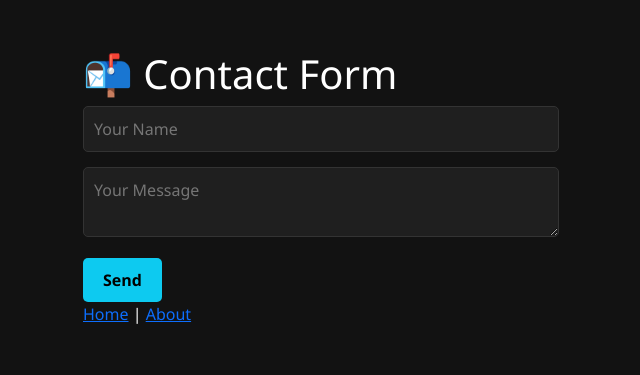
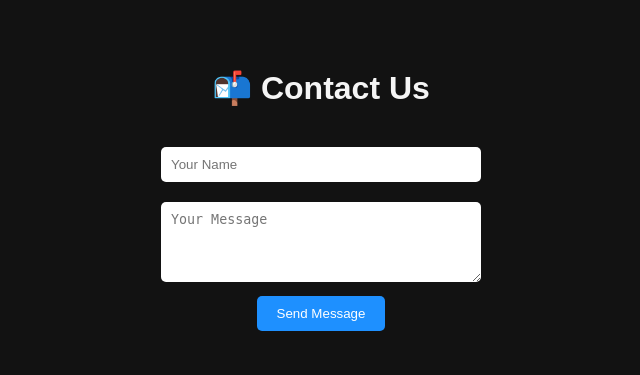
Before and after one commit to shoryaG19/flask-website1, a Flask app: page /contact in a window 1280 px wide. Shown: the top 375 px of the page, without its empty margins (319-959 px from the left). Run offline with Flask 3, Linux system fonts and the light colour scheme.

Commit message:
Update contact.html

```diff
--- a/templates/contact.html
+++ b/templates/contact.html
@@ -2,47 +2,70 @@
 <html lang="en">
 <head>
     <meta charset="UTF-8">
-    <title>Contact</title>
-    <link href="https://cdn.jsdelivr.net/npm/bootstrap@5.3.0/dist/css/bootstrap.min.css" rel="stylesheet">
+    <title>Contact Us</title>
     <style>
         body {
+            font-family: Arial, sans-serif;
             background-color: #121212;
-            color: #fff;
-            padding: 50px;
-            font-family: 'Segoe UI', sans-serif;
+            color: #f5f5f5;
+            text-align: center;
+            padding: 40px;
+        }
+        .flash {
+            padding: 10px;
+            margin: 15px auto;
+            width: 60%;
+            border-radius: 8px;
+            font-weight: bold;
+        }
+        .flash.success {
+            background-color: #28a745;
+            color: white;
+        }
+        .flash.error {
+            background-color: #dc3545;
+            color: white;
+        }
+        form {
+            margin-top: 30px;
         }
         input, textarea {
-            width: 100%;
             padding: 10px;
-            background: #1f1f1f;
-            color: white;
-            border: 1px solid #333;
+            width: 300px;
+            margin: 10px;
             border-radius: 5px;
-            margin-bottom: 15px;
-        }
-        .container {
-            max-width: 500px;
-            margin: auto;
+            border: none;
         }
         button {
-            background-color: #0dcaf0;
+            background-color: #1e90ff;
+            color: white;
+            padding: 10px 20px;
             border: none;
-            padding: 10px 20px;
-            color: black;
-            font-weight: bold;
             border-radius: 5px;
+            cursor: pointer;
+        }
+        button:hover {
+            background-color: #0d6efd;
         }
     </style>
 </head>
 <body>
-    <div class="container">
-        <h1>📬 Contact Form</h1>
-        <form action="/submit" method="post">
-            <input type="text" name="name" placeholder="Your Name" required><br>
-            <textarea name="message" placeholder="Your Message" required></textarea><br>
-            <button type="submit">Send</button>
-        </form>
-        <a href="/">Home</a> | <a href="/about">About</a>
-    </div>
+
+    <h1>📬 Contact Us</h1>
+
+    {% with messages = get_flashed_messages(with_categories=true) %}
+      {% if messages %}
+        {% for category, message in messages %}
+          <div class="flash {{ category }}">{{ message }}</div>
+        {% endfor %}
+      {% endif %}
+    {% endwith %}
+
+    <form method="POST" action="/submit">
+        <input type="text" name="name" placeholder="Your Name" required><br>
+        <textarea name="message" placeholder="Your Message" rows="4" required></textarea><br>
+        <button type="submit">Send Message</button>
+    </form>
+
 </body>
 </html>
```
